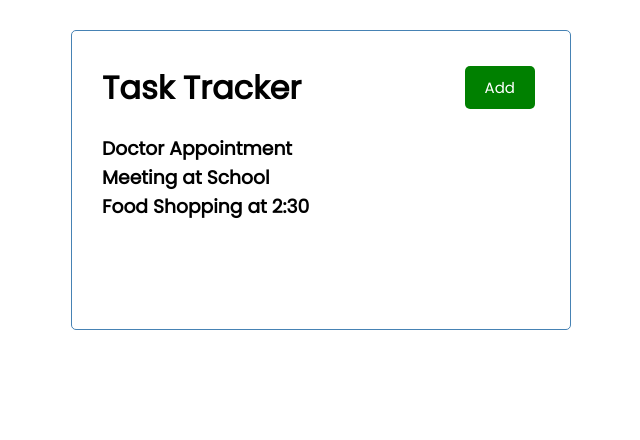
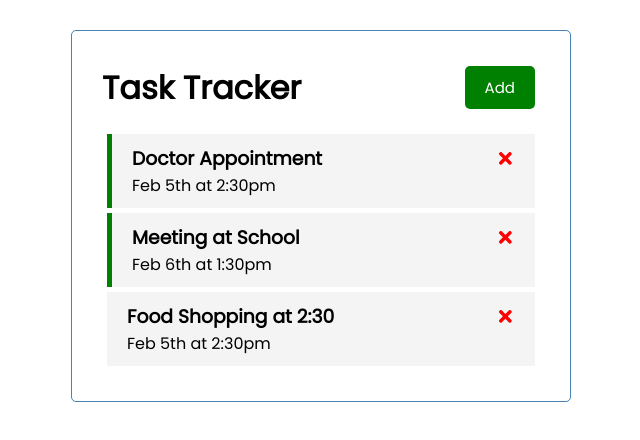
Before and after one commit to Tyrxq/react-crash, a React (Create React App) app: page / in a window 1280 px wide. Shown: the top 440 px of the page, without its empty margins (319-959 px from the left). Built offline with nearby package versions, Linux system fonts and the light colour scheme.

Commit message:
Added Task and Toggle components

```diff
--- a/src/App.js
+++ b/src/App.js
@@ -1,11 +1,48 @@
+import {useState} from 'react';
 import Header from "./components/Header";
 import Tasks from "./components/Tasks"
+
+
 function App() {
+
+  // eslint-disable-next-line
+  const [tasks,setTasks] = useState([
+    {
+        id: 1,
+        text: 'Doctor Appointment',
+        day: 'Feb 5th at 2:30pm',
+        reminder: true
+    },
+    {
+        id: 2,
+        text: 'Meeting at School',
+        day: 'Feb 6th at 1:30pm',
+        reminder: true
+    },
+    {
+        id: 3,
+        text: 'Food Shopping at 2:30',
+        day: 'Feb 5th at 2:30pm',
+        reminder: false
+    }])
+
+    //Delete
+    const deleteTask = (id) => {
+      console.log('delete',id);
+      setTasks(tasks.filter((task => task.id !== id)));
+    }
+
+    const toggleReminder = (id) => {
+      setTasks(tasks.map((task) => task.id === id ? {...task, reminder: !task.reminder}: task));
+      console.log("toggle",id);
+    }
+
+
 
   return (
     <div className="container">
      <Header />
-     <Tasks />
+     <Tasks tasks = {tasks} onDelete = {deleteTask} onToggle = {toggleReminder}/>
     </div>
   );
 }
--- /dev/null
+++ b/src/components/Task.js
@@ -0,0 +1,15 @@
+import React from 'react';
+import {FaTimes} from 'react-icons/fa';
+
+const Task = ({task, onDelete, onToggle}) => {
+  return (
+    <div className ={`task ${task.reminder ? 'reminder': '' }`  } onDoubleClick={() => onToggle(task.id)}>
+      <h3>
+        {task.text} <FaTimes style ={{color : 'red',cursor : 'pointer'}} onClick = {() => onDelete(task.id)}/>
+      </h3>
+      <p>{task.day}</p>
+    </div>
+  )
+}
+
+export default Task
--- a/src/components/Tasks.js
+++ b/src/components/Tasks.js
@@ -1,30 +1,11 @@
+import Task from './Task';
 
-import {useState} from 'react';
-const Tasks = () => {
-    const [tasks,setTasks] = useState([
-        {
-            id: 1,
-            text: 'Doctor Appointment',
-            day: 'Feb 5th at 2:30pm',
-            reminder: true
-        },
-        {
-            id: 2,
-            text: 'Meeting at School',
-            day: 'Feb 6th at 1:30pm',
-            reminder: true
-        },
-        {
-            id: 3,
-            text: 'Food Shopping at 2:30',
-            day: 'Feb 5th at 2:30pm',
-            reminder: false
-        }
-    ])
+const Tasks = ({tasks , onDelete , onToggle}) => {
+
   return (
     <>
       {tasks.map((task) => (
-         <h3 key = {task.id}>{task.text}</h3>
+        <Task key = {task.id} task = {task} onDelete = {onDelete} onToggle = {onToggle}/>
       ))}
     </>
   )
```
Also changed, not shown: src/components/Add.js (added, +11 -0 lines), src/components/AddTask.js (added, +22 -0 lines).
